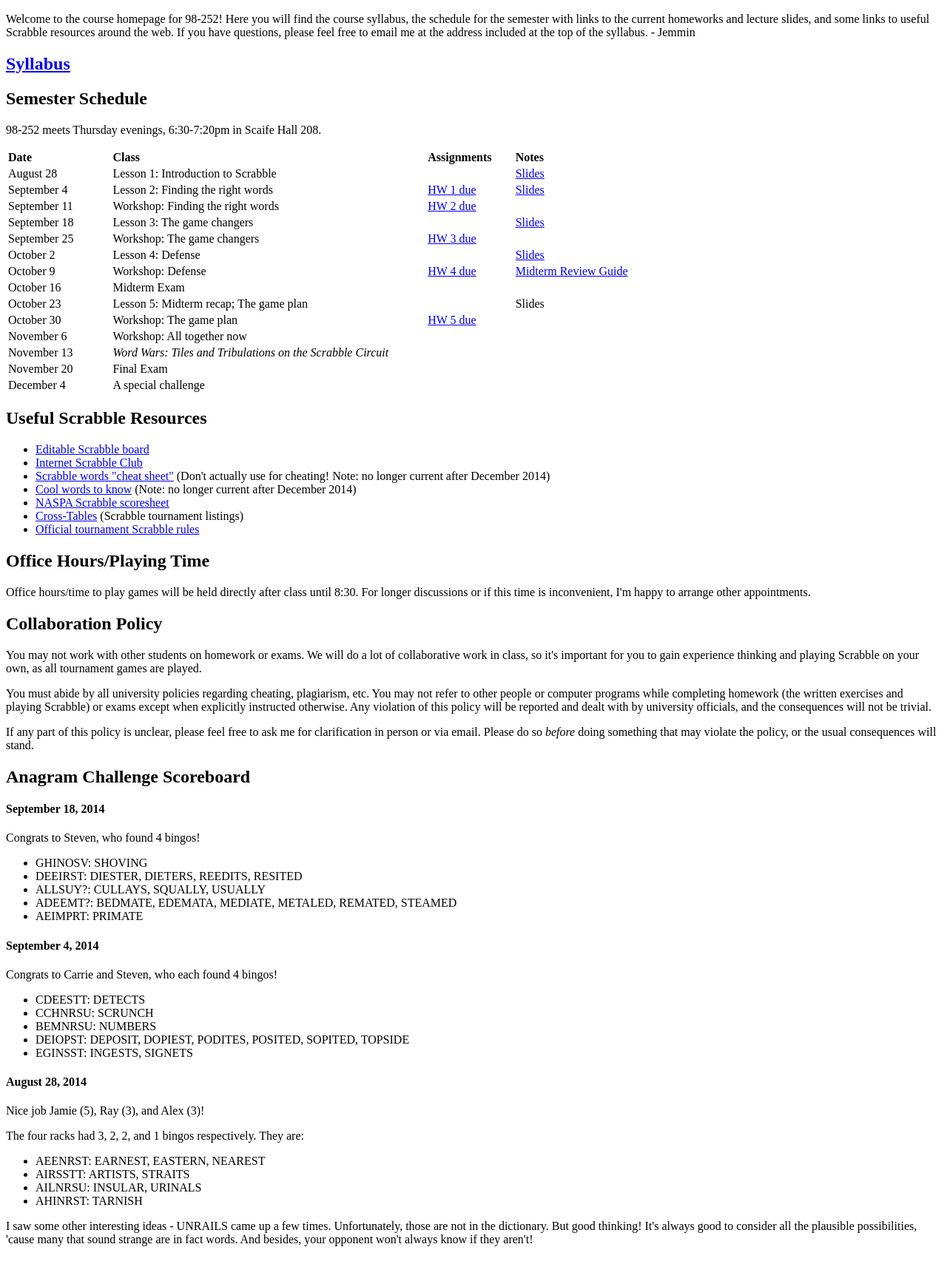
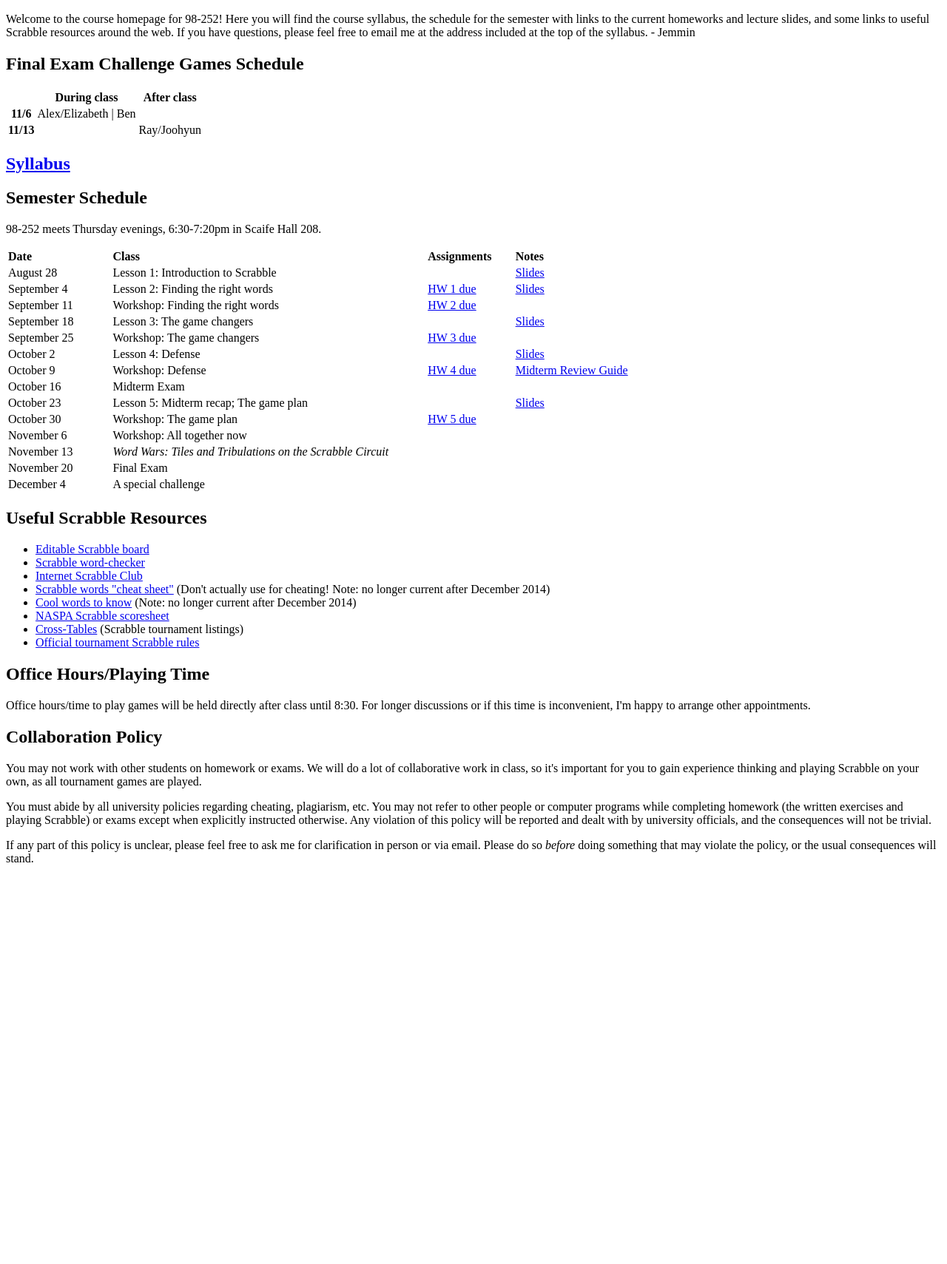
Before and after one commit to jchang504/jchang504.github.io, a plain HTML site: page 98-252/index.html in a window 1280 px wide. Shown: the part 137-1846 px from the top of the page at 74% size. After the commit the page ends 1331 px from the top, so only its background shows below. Drawn offline with Linux system fonts and the light colour scheme.

Commit message:
98-252 updates

```diff
--- a/98-252/index.html
+++ b/98-252/index.html
@@ -16,6 +16,14 @@
       CMU Fall 2014
     </h2>
     <p>Welcome to the course homepage for 98-252! Here you will find the course syllabus, the schedule for the semester with links to the current homeworks and lecture slides, and some links to useful Scrabble resources around the web. If you have questions, please feel free to email me at the address included at the top of the syllabus. - Jemmin</p>
+    <h2>Final Exam Challenge Games Schedule</h2>
+      <table>
+        <tbody>
+          <tr><td></td><th>During class</th><th>After class</th></tr>
+          <tr><th>11/6</th><td>Alex/Elizabeth | Ben</td><td></td></tr>
+          <tr><th>11/13</th><td></td><td>Ray/Joohyun</td></tr>
+        </tbody>
+      </table>
     <h2><a href="syllabus.pdf">Syllabus</a></h2>
     <section id="schedule">
       <h2>Semester Schedule</h2>
@@ -31,8 +39,8 @@
           <tr><td>October 2</td><td>Lesson 4: Defense</td><td></td><td><a href="lecture4.pdf" target="_blank">Slides</a></td></tr>
           <tr><td>October 9</td><td>Workshop: Defense</td><td><a href="hw4.pdf" target="_blank">HW 4 due</a></td><td><a href="midterm_review.pdf" target="_blank">Midterm Review Guide</a></td></tr>
           <tr><td>October 16</td><td>Midterm Exam</td></tr>
-          <tr><td>October 23</td><td>Lesson 5: Midterm recap; The game plan</td><td></td><td><a>Slides</a></td></tr>
-          <tr><td>October 30</td><td>Workshop: The game plan</td><td><a href="hw5.pdf">HW 5 due</a></td></tr>
+          <tr><td>October 23</td><td>Lesson 5: Midterm recap; The game plan</td><td></td><td><a href="lecture5.pdf" target="_blank">Slides</a></td></tr>
+          <tr><td>October 30</td><td>Workshop: The game plan</td><td><a href="hw5.pdf" target="_blank">HW 5 due</a></td></tr>
           <tr><td>November 6</td><td>Workshop: All together now</td><td></td></tr>
           <tr><td>November 13</td><td><i>Word Wars: Tiles and Tribulations on the Scrabble Circuit</i></td><td></td></tr>
           <tr><td>November 20</td><td>Final Exam</td></tr>
@@ -44,6 +52,7 @@
       <h2>Useful Scrabble Resources</h2>
       <ul>
         <li><a href="scrabble_board_demo.html">Editable Scrabble board</a></li>
+        <li><a href="dictionary-check.html">Scrabble word-checker</a></li>
         <li><a href="http://www.isc.ro" target="_blank">Internet Scrabble Club</a></li>
         <li><a href="http://www.cross-tables.com/download/CHEAT_PRO.pdf" target="_blank">Scrabble words "cheat sheet"</a> (Don't actually use for cheating! Note: no longer current after December 2014)</li>
         <li><a href="http://www2.scrabble-assoc.com/images/PDFs/coolword09.pdf" target="_blank">Cool words to know</a> (Note: no longer current after December 2014)</li>
@@ -62,37 +71,5 @@
       <p>You must abide by all university policies regarding cheating, plagiarism, etc. You may not refer to other people or computer programs while completing homework (the written exercises and playing Scrabble) or exams except when explicitly instructed otherwise. Any violation of this policy will be reported and dealt with by university officials, and the consequences will not be trivial.</p>
       <p>If any part of this policy is unclear, please feel free to ask me for clarification in person or via email. Please do so <i>before</i> doing something that may violate the policy, or the usual consequences will stand.</p>
     </section>
-    <section id="scoreboard">
-      <h2>Anagram Challenge Scoreboard</h2>
-      <h4>September 18, 2014</h4>
-      <p>Congrats to Steven, who found 4 bingos!</p>
-      <ul>
-        <li>GHINOSV: SHOVING</li>
-        <li>DEEIRST: DIESTER, DIETERS, REEDITS, RESITED</li>
-        <li>ALLSUY?: CULLAYS, SQUALLY, USUALLY</li>
-        <li>ADEEMT?: BEDMATE, EDEMATA, MEDIATE, METALED, REMATED, STEAMED</li>
-        <li>AEIMPRT: PRIMATE</li>
-      </ul>
-      <h4>September 4, 2014</h4>
-      <p>Congrats to Carrie and Steven, who each found 4 bingos!</p>
-      <ul>
-        <li>CDEESTT: DETECTS</li>
-        <li>CCHNRSU: SCRUNCH</li>
-        <li>BEMNRSU: NUMBERS</li>
-        <li>DEIOPST: DEPOSIT, DOPIEST, PODITES, POSITED, SOPITED, TOPSIDE</li>
-        <li>EGINSST: INGESTS, SIGNETS</li>
-      </ul>
-      <h4>August 28, 2014</h4>
-      <p>Nice job Jamie (5), Ray (3), and Alex (3)!</p>
-      <p>The four racks had 3, 2, 2, and 1 bingos respectively. They are:
-        <ul>
-          <li>AEENRST: EARNEST, EASTERN, NEAREST</li>
-          <li>AIRSSTT: ARTISTS, STRAITS</li>
-          <li>AILNRSU: INSULAR, URINALS</li>
-          <li>AHINRST: TARNISH</li>
-        </ul>
-      </p>
-      <p>I saw some other interesting ideas - UNRAILS came up a few times. Unfortunately, those are not in the dictionary. But good thinking! It's always good to consider all the plausible possibilities, 'cause many that sound strange are in fact words. And besides, your opponent won't always know if they aren't!</p>
-    </section>
   </body>
 </html>
```
Also changed, not shown: 98-252/dictionary-check.html (added, +29 -0 lines), 98-252/dictionary-style.css (added, +11 -0 lines), 98-252/dictionary.js (added, +28 -0 lines).
